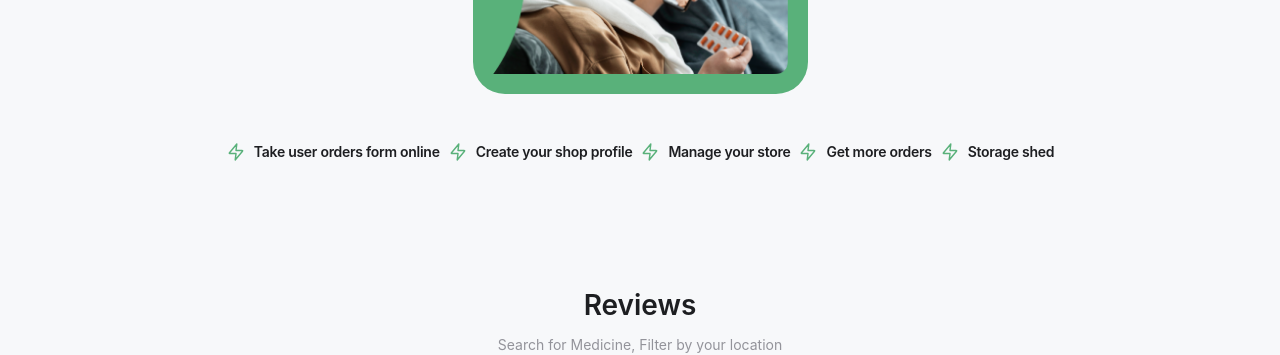
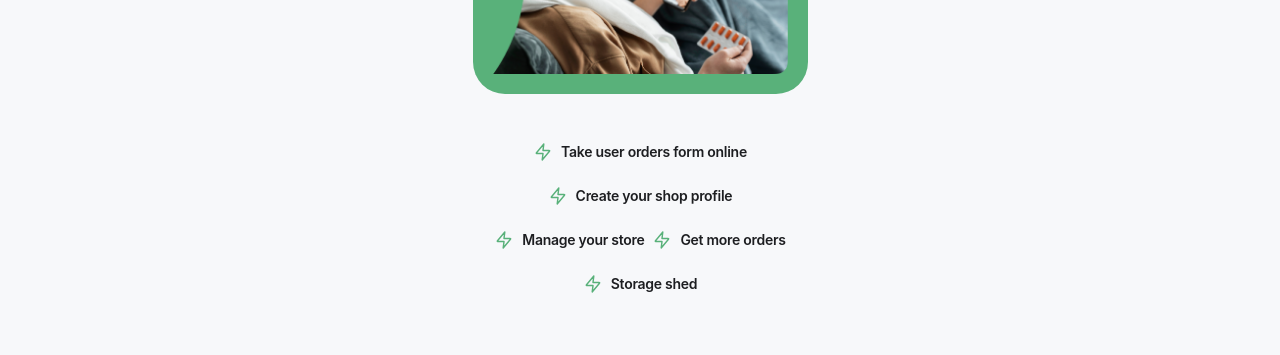
Before and after one commit to Aleksandr2905/e-pharmacy, a React (Vite) app: page / in a window 1280 px wide. Shown: the part 2020-2375 px from the top of the page. Built offline with nearby package versions, Linux system fonts and the light colour scheme; no server answers.

Commit message:
Update FeaturesSection.styled.js

```diff
--- a/src/components/PharmacyPromo/FeaturesSection/FeaturesSection.styled.js
+++ b/src/components/PharmacyPromo/FeaturesSection/FeaturesSection.styled.js
@@ -3,7 +3,8 @@ import styled from "styled-components";
 export const Wrapper = styled.ul`
   display: flex;
   gap: 8px;
-  margin-bottom: 40px;
+  max-width: 335px;
+  margin: 0 auto;
   flex-wrap: wrap;
   justify-content: center;
 `;
```
